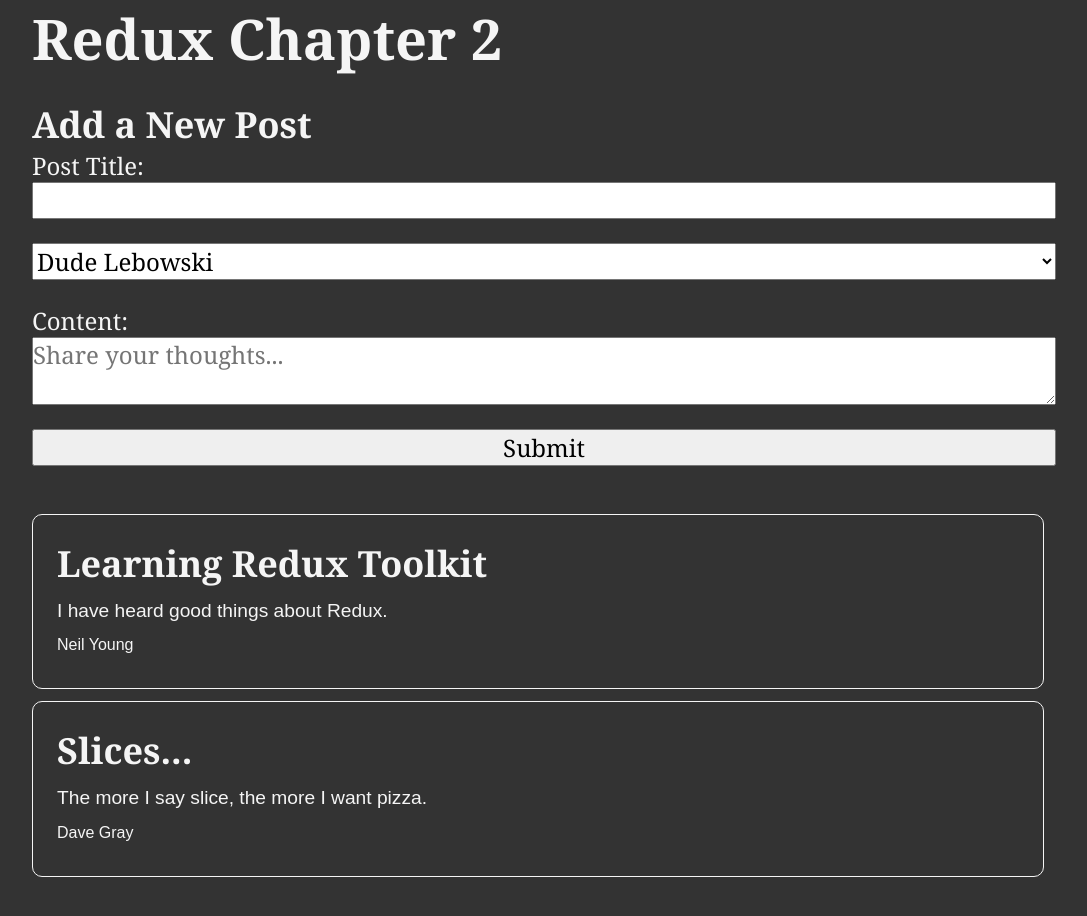
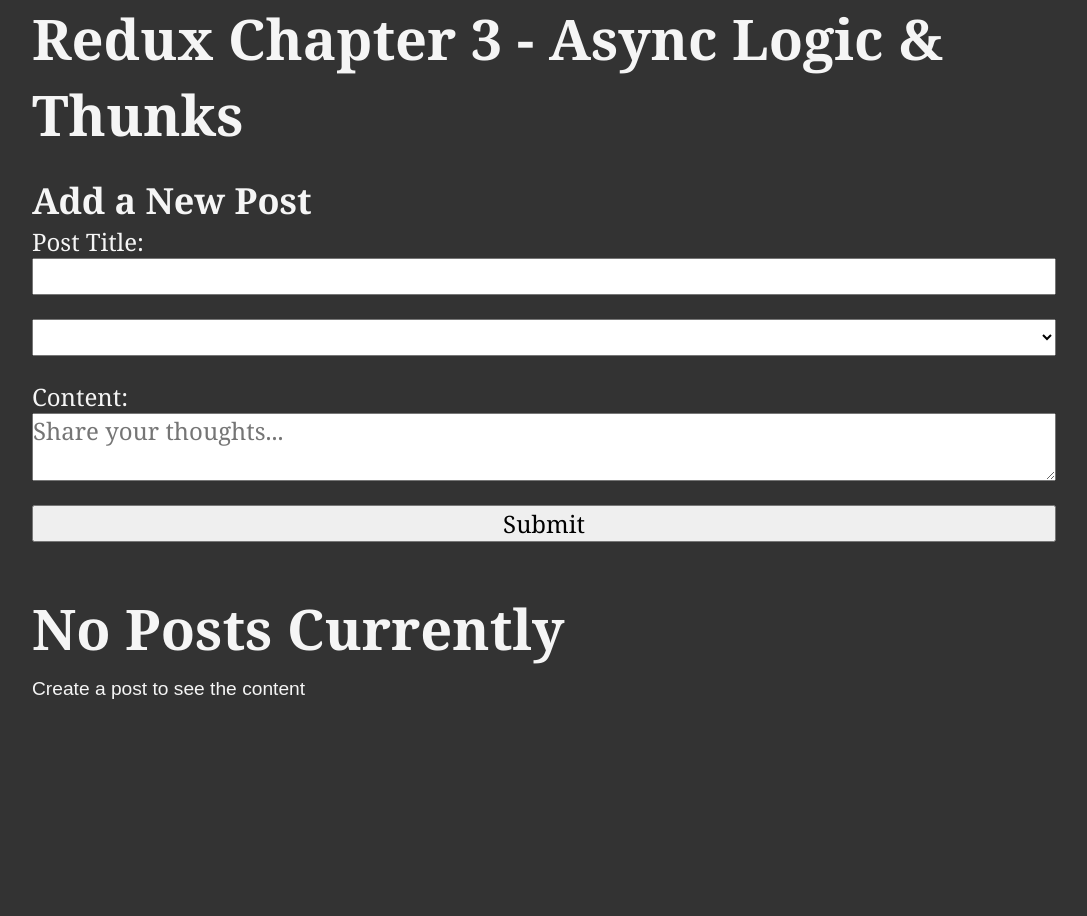
Before and after one commit to Radexman/redux-tutorial-02, a React (Vite) app: page / in a window 1280 px wide. Shown: the top 916 px of the page, without its empty margins (96-1183 px from the left). After the commit the page ends 840 px from the top, so only its background shows below. Built offline with nearby package versions, Linux system fonts and the light colour scheme.

Commit message:
Async Thunk

```diff
--- a/index.html
+++ b/index.html
@@ -4,7 +4,7 @@
     <meta charset="UTF-8" />
     <link rel="icon" type="image/svg+xml" href="/vite.svg" />
     <meta name="viewport" content="width=device-width, initial-scale=1.0" />
-    <title>Redux Chapter 2</title>
+    <title>Redux Chapter 3</title>
   </head>
   <body>
     <noscript>You need to enable JavaScript to run this app.</noscript>
--- a/package.json
+++ b/package.json
@@ -17,6 +17,8 @@
   "dependencies": {
     "@reduxjs/toolkit": "^2.0.1",
     "@types/react-redux": "^7.1.33",
+    "axios": "^1.7.2",
+    "date-fns": "^3.6.0",
     "react": "^18.2.0",
     "react-dom": "^18.2.0",
     "react-redux": "^9.1.0",
--- a/src/App.tsx
+++ b/src/App.tsx
@@ -6,7 +6,7 @@ import "react-toastify/dist/ReactToastify.css";
 const App = () => {
   return (
     <div className="App">
-      <h1>Redux Chapter 2</h1>
+      <h1>Redux Chapter 3 - Async Logic & Thunks</h1>
       <AddPostForm />
       <PostList />
       <ToastContainer />
--- a/src/features/posts/AddPostForm.tsx
+++ b/src/features/posts/AddPostForm.tsx
@@ -25,6 +25,7 @@ const AddPostForm = () => {
   const resetForm = () => {
     setTitle("");
     setContent("");
+    setUserId(""); // Reset userId
   };
 
   const handleFormSubmit = (e: FormEvent<HTMLFormElement>) => {
@@ -37,6 +38,11 @@ const AddPostForm = () => {
 
     if (!content) {
       toast.error("Please add post content ⚠️");
+      return;
+    }
+
+    if (!userId) {
+      toast.error("Please select an author ⚠️");
       return;
     }
 
@@ -58,7 +64,13 @@ const AddPostForm = () => {
           value={title}
           onChange={handleTitleChange}
         />
-        <select name="userId" id="userId" onChange={handleAuthorChange}>
+        <select
+          name="userId"
+          id="userId"
+          onChange={handleAuthorChange}
+          value={userId}
+        >
+          <option value=""></option>
           {users.map(user => {
             const { id, name } = user;
             return (
--- a/src/features/posts/PostAuthor.tsx
+++ b/src/features/posts/PostAuthor.tsx
@@ -9,7 +9,7 @@ const PostAuthor = ({ userId }: PostAuthorProps) => {
 
   const author = users.find(user => user.id === userId);
 
-  return <span>{author ? author.name : "Unknown author"}</span>;
+  return <span>by {author ? author.name : "Unknown author"}</span>;
 };
 
 export default PostAuthor;
--- a/src/features/posts/PostsList.tsx
+++ b/src/features/posts/PostsList.tsx
@@ -1,8 +1,14 @@
 import { useAppSelector } from "../../app/hooks";
 import PostAuthor from "./PostAuthor";
+import ReactionButtons from "./ReactionButtons";
+import TimeAgo from "./TimeAgo";
 
 const PostList = () => {
-  const posts = useAppSelector(state => state.posts);
+  const { posts } = useAppSelector(state => state.posts);
+
+  const orderedPosts = posts
+    .slice()
+    .sort((a, b) => b.date.localeCompare(a.date));
 
   return (
     <section>
@@ -12,15 +18,17 @@ const PostList = () => {
           <p>Create a post to see the content</p>
         </>
       ) : (
-        posts.map(post => {
-          const { id, title, content } = post;
+        orderedPosts.map(post => {
+          const { id, title, date, content, userId } = post;
           return (
             <article key={id}>
               <h2>{title}</h2>
               <p>{content.substring(0, 100)}</p>
               <p className="postCredit">
-                <PostAuthor userId={id} />
+                <PostAuthor userId={userId} />
+                <TimeAgo timestamp={date} />
               </p>
+              <ReactionButtons post={post} />
             </article>
           );
         })
--- /dev/null
+++ b/src/features/posts/ReactionButtons.tsx
@@ -0,0 +1,43 @@
+import { useAppDispatch } from "../../app/hooks";
+import { reactionAdded } from "./postSlice";
+import type { Post } from "../../types/post.types";
+
+type ReactionButtonsProps = {
+  post: Post;
+};
+
+const reactionEmoji: { [key in keyof Post["reactions"]]: string } = {
+  thumbsUp: "👍",
+  wow: "😮",
+  heart: "❤️",
+  rocket: "🚀",
+  coffee: "☕",
+};
+
+const ReactionButtons = ({ post }: ReactionButtonsProps) => {
+  const dispatch = useAppDispatch();
+
+  const reactionButtons = Object.entries(reactionEmoji).map(([name, emoji]) => {
+    return (
+      <button
+        key={name}
+        type="button"
+        className="reactionButton"
+        onClick={() =>
+          dispatch(
+            reactionAdded({
+              postId: post.id,
+              reaction: name as keyof Post["reactions"],
+            }),
+          )
+        }
+      >
+        {emoji} {post.reactions[name as keyof Post["reactions"]]}
+      </button>
+    );
+  });
+
+  return <div>{reactionButtons}</div>;
+};
+
+export default ReactionButtons;
--- /dev/null
+++ b/src/features/posts/TimeAgo.tsx
@@ -0,0 +1,23 @@
+import { parseISO } from "date-fns/parseISO";
+import { formatDistanceToNow } from "date-fns/formatDistanceToNow";
+
+type TimeAgoPropTypes = {
+  timestamp: string;
+};
+
+const TimeAgo = ({ timestamp }: TimeAgoPropTypes) => {
+  let timeAgo = "";
+  if (timestamp) {
+    const date = parseISO(timestamp);
+    const timePeriod = formatDistanceToNow(date);
+    timeAgo = timePeriod + " ago";
+  }
+
+  return (
+    <span title={timestamp}>
+      &nbsp; <i>{timeAgo}</i>
+    </span>
+  );
+};
+
+export default TimeAgo;
--- a/src/features/posts/postSlice.ts
+++ b/src/features/posts/postSlice.ts
@@ -1,27 +1,34 @@
+import { createSlice, nanoid, createAsyncThunk } from "@reduxjs/toolkit";
 import type { PayloadAction } from "@reduxjs/toolkit";
-import { createSlice } from "@reduxjs/toolkit";
-import { nanoid } from "@reduxjs/toolkit";
+import type { Post } from "../../types/post.types";
+import axios from "axios";
+import { sub } from "date-fns";
 
-type Post = {
-  id: string;
-  title: string;
-  content: string;
+const POSTS_URL = "https://jsonplaceholder.typicode.com/posts";
+
+type PostsState = {
+  posts: Post[];
+  status: "idle" | "loading" | "succeeded" | "failed";
+  error: string | undefined;
 };
 
-type PostsState = Post[];
+type ReactionType = keyof Post["reactions"];
 
-const initialState: PostsState = [
-  {
-    id: "1",
-    title: "Learning Redux Toolkit",
-    content: "I have heard good things about Redux.",
-  },
-  {
-    id: "2",
-    title: "Slices...",
-    content: "The more I say slice, the more I want pizza.",
-  },
-];
+type ReactionPayload = {
+  postId: string;
+  reaction: ReactionType;
+};
+
+const initialState: PostsState = {
+  posts: [],
+  status: "idle",
+  error: "",
+};
+
+export const fetchPosts = createAsyncThunk("posts/fetchPosts", async () => {
+  const response = await axios.get(POSTS_URL);
+  return response.data;
+});
 
 const postsSlice = createSlice({
   name: "posts",
@@ -29,7 +36,7 @@ const postsSlice = createSlice({
   reducers: {
     postAdded: {
       reducer(state, action: PayloadAction<Post>) {
-        return [...state, action.payload];
+        state.posts.push(action.payload);
       },
       prepare(title, content, userId) {
         return {
@@ -37,14 +44,58 @@ const postsSlice = createSlice({
             id: nanoid(),
             title,
             content,
+            date: new Date().toISOString(),
             userId,
+            reactions: {
+              thumbsUp: 0,
+              wow: 0,
+              heart: 0,
+              rocket: 0,
+              coffee: 0,
+            },
           },
         };
       },
     },
+    reactionAdded(state, action: PayloadAction<ReactionPayload>) {
+      const { postId, reaction } = action.payload;
+      const existingPost = state.posts.find(post => post.id === postId);
+      if (existingPost) {
+        existingPost.reactions[reaction]++;
+      }
+    },
+  },
+  extraReducers(builder) {
+    builder
+      .addCase(fetchPosts.pending, state => {
+        state.status = "loading";
+      })
+      .addCase(fetchPosts.fulfilled, (state, action: PayloadAction<Post[]>) => {
+        state.status = "succeeded";
+        // Adding date and reactions
+        let min = 1;
+        const loadedPosts = action.payload.map(post => {
+          post.date = sub(new Date(), { minutes: min++ }).toISOString();
+          post.reactions = {
+            thumbsUp: 0,
+            wow: 0,
+            heart: 0,
+            rocket: 0,
+            coffee: 0,
+          };
+          return post;
+        });
+
+        // Add any fetched posts to the array
+        state.posts = state.posts.concat(loadedPosts);
+      })
+      .addCase(fetchPosts.rejected, (state, action) => {
+        state.status = "failed";
+        state.error = action.error.message;
+      });
   },
 });
 
-export const { postAdded } = postsSlice.actions;
+export const { postAdded, reactionAdded } = postsSlice.actions;
 
 export default postsSlice.reducer;
--- a/src/features/users/usersSlice.ts
+++ b/src/features/users/usersSlice.ts
@@ -1,4 +1,3 @@
-import type { PayloadAction } from "@reduxjs/toolkit";
 import { createSlice } from "@reduxjs/toolkit";
 
 type User = {
```
Also changed, not shown: src/types/post.types.ts (added, +14 -0 lines), 1 other file (tests, documents, lock files or other folders).
